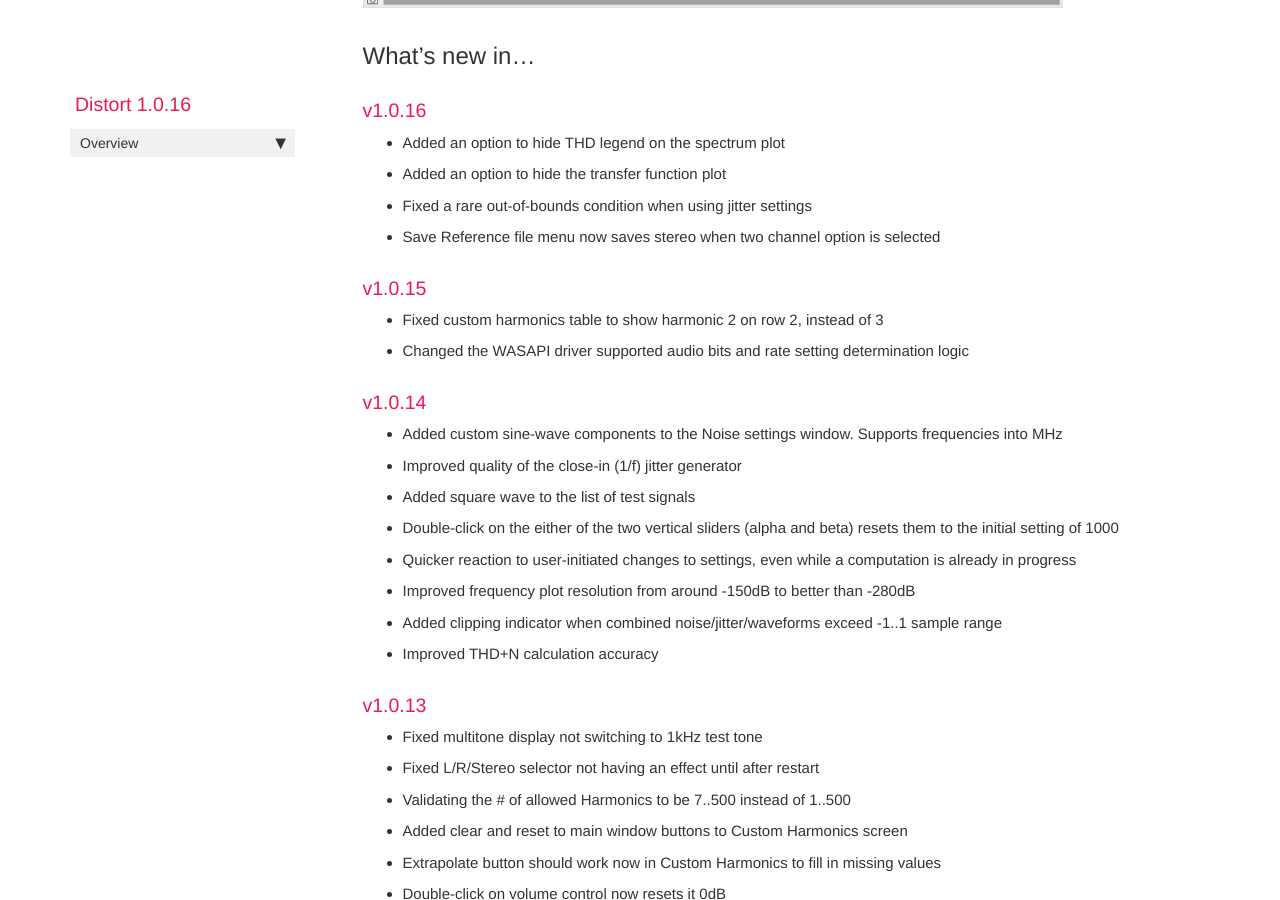
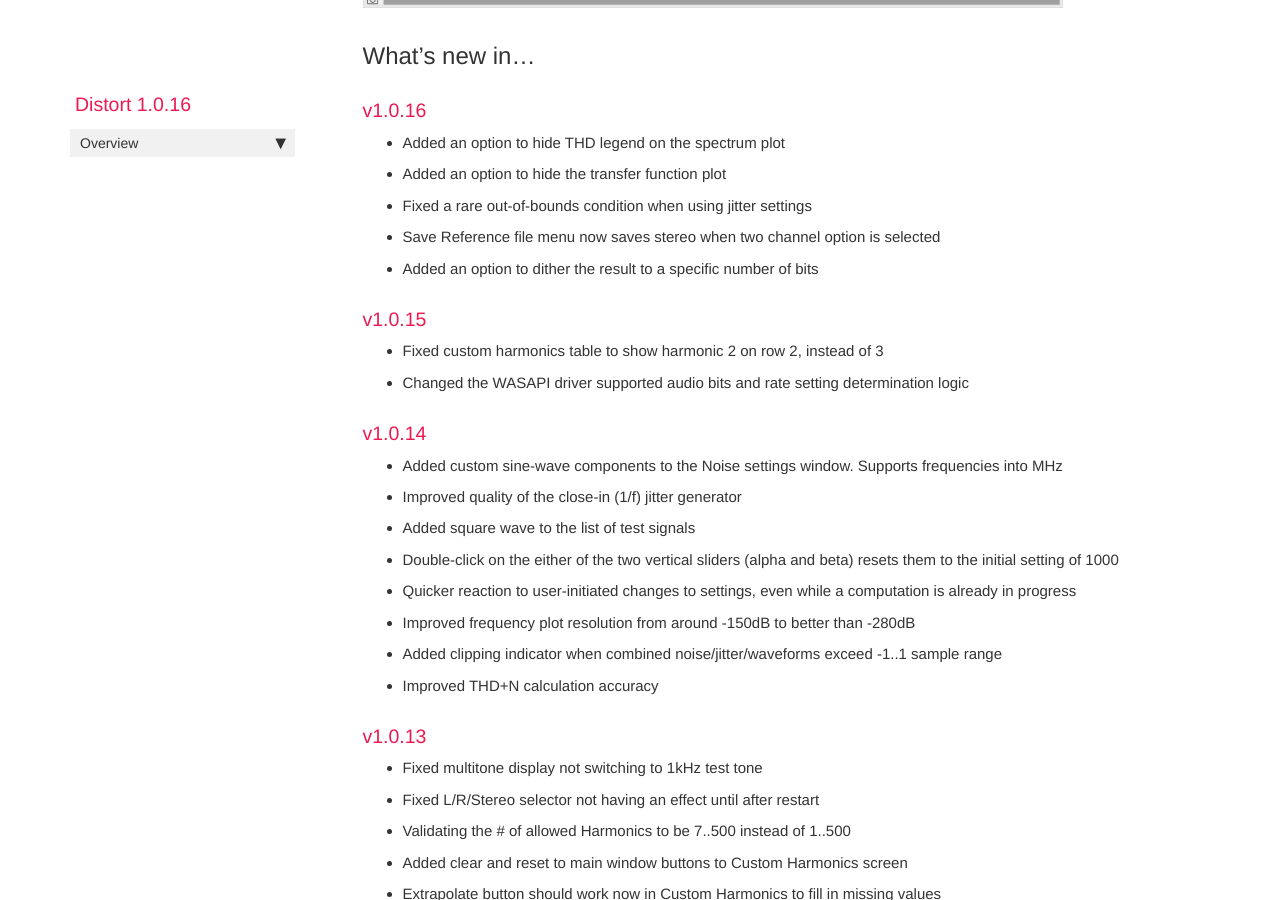
Before and after one commit to pkane2001/Distort, a Jekyll site: the page built from docs/index.md, in a window 1280 px wide and 900 px high, scrolled down 2787 px. Built offline with Jekyll 4.4.1, drawn with Linux system fonts in a browser that asks for light colours; nearby versions of some CDN libraries; comment, search, counter and statistics services are not loaded.

Commit message:
1.0.16 with dither

```diff
--- a/docs/index.md
+++ b/docs/index.md
@@ -59,6 +59,7 @@ Run Distort, pick a WAV file you may want to apply distortion to by clicking on
 * Added an option to hide the transfer function plot
 * Fixed a rare out-of-bounds condition when using jitter settings
 * Save Reference file menu now saves stereo when two channel option is selected
+* Added an option to dither the result to a specific number of bits
 
 ### v1.0.15
 * Fixed custom harmonics table to show harmonic 2 on row 2, instead of 3
```
